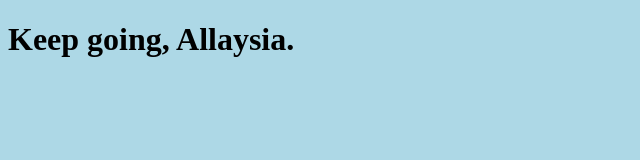
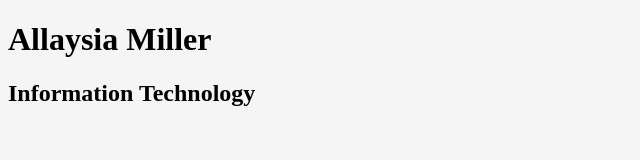
Before and after one commit to aysiacodes/aysiacodes.github.io, a plain HTML site: page index.html in a window 1280 px wide. Shown: the whole page, without its empty margins (0-640 px from the left). Drawn offline with Linux system fonts and the light colour scheme.

Commit message:
edited color of background

```diff
--- a/index.html
+++ b/index.html
@@ -11,7 +11,9 @@
   </head>
   <body>
 
-    <h1>Keep going, Allaysia.</h1>
+    <h1>Allaysia Miller</h1>
+
+    <h2> Information Technology</h2>
 
     <!-- This line wires in your JavaScript -->
     <script src="script.js"></script>
--- a/styles.css
+++ b/styles.css
@@ -1,3 +1,3 @@
 body{
-    background-color: lightblue
+    background-color: whitesmoke
 }
```
